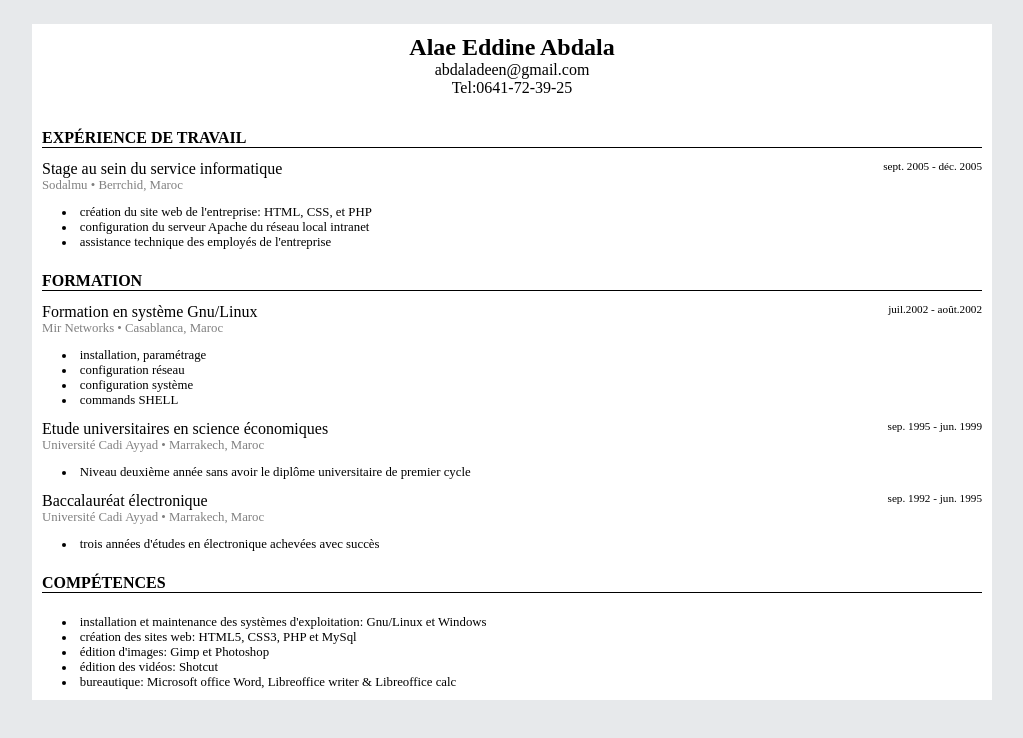
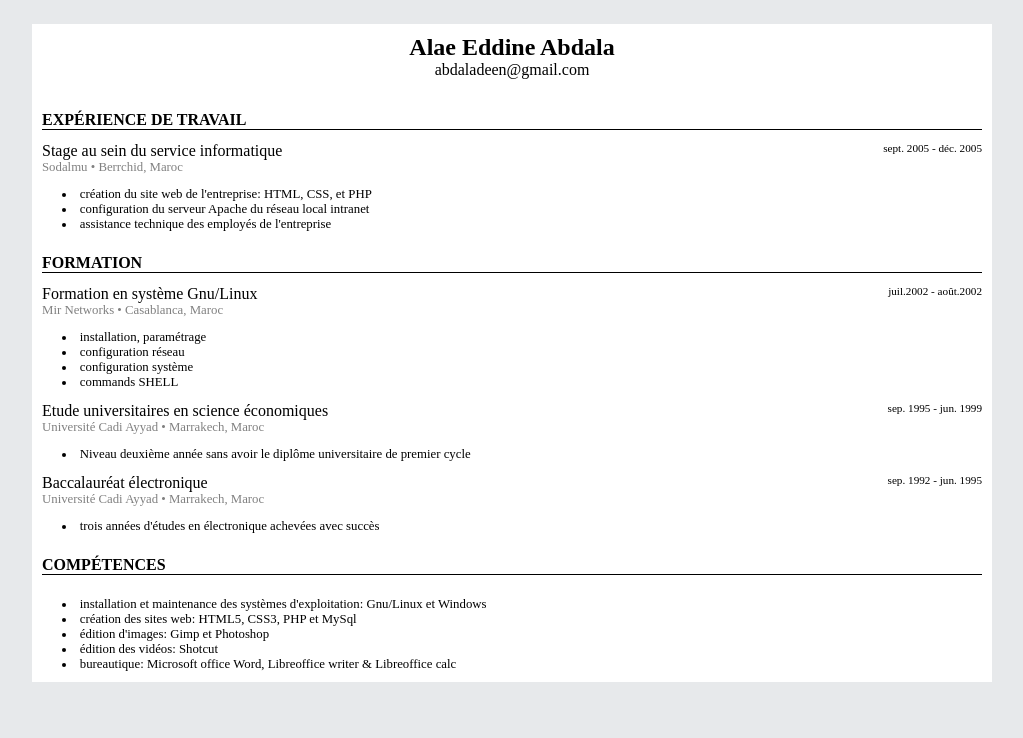
Before and after one commit to awscribe/Aladdeen, a plain HTML site: page index.html in a window 1280 px wide. Shown: the whole page, without its empty margins (128-1151 px from the left). Drawn offline with Linux system fonts and the light colour scheme.

Commit message:
Update index.html

```diff
--- a/index.html
+++ b/index.html
@@ -19,7 +19,7 @@
   <div class="item1">
     <h2>Alae Eddine Abdala</h2>
     <p>abdaladeen@gmail.com</p>
-    <p>Tel:0641-72-39-25</p>
+
   </div>
 
   <div class="item_row">
```
